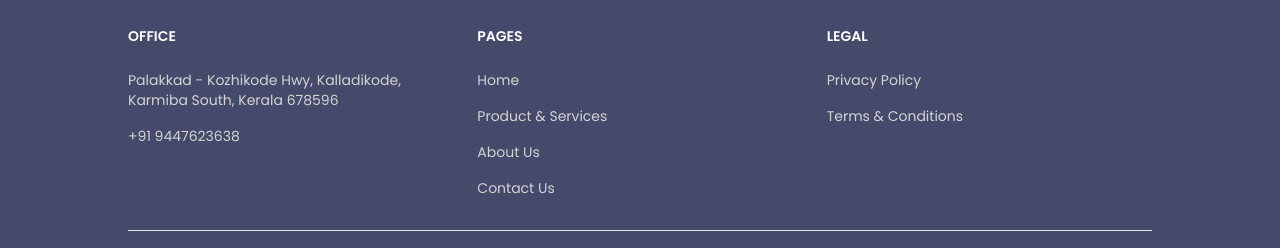
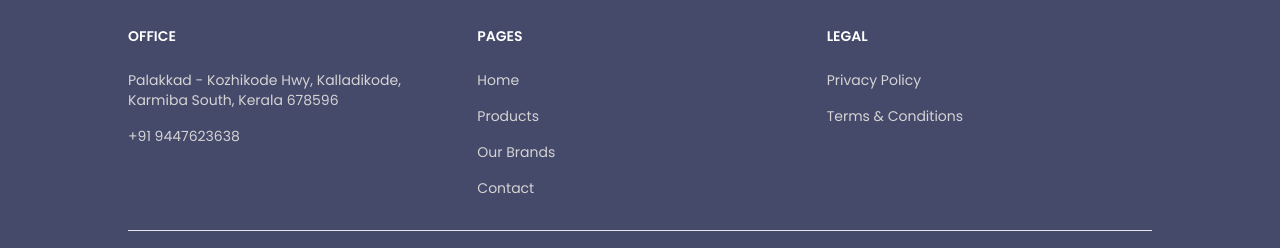
Before and after one commit to adithyanmkd/grand-electricals-responsive, a Next.js app: page / in a window 1280 px wide. Shown: the part 2771-3019 px from the top of the page. Built offline with nearby package versions, Linux system fonts and the light colour scheme.

Commit message:
footer link redirection modified

```diff
--- a/app/components/main/Footer.tsx
+++ b/app/components/main/Footer.tsx
@@ -6,6 +6,33 @@ import {
   FooterLinkGroup,
   FooterTitle,
 } from "flowbite-react";
+
+const navItems = [
+  {
+    id: 1,
+    name: "Home",
+    link: "#",
+    isActive: false,
+  },
+  {
+    id: 2,
+    name: "Products",
+    link: "#product-section",
+    isActive: false,
+  },
+  {
+    id: 3,
+    name: "Our Brands",
+    link: "#brand-section",
+    isActive: false,
+  },
+  {
+    id: 4,
+    name: "Contact",
+    link: "#footer",
+    isActive: false,
+  },
+];
 
 const Footer = () => {
   return (
@@ -32,10 +59,16 @@ const Footer = () => {
             <div>
               <FooterTitle title="Pages" className="text-white" />
               <FooterLinkGroup col>
-                <FooterLink href="#" className="text-sm text-[#D4D4D4]">
-                  Home
-                </FooterLink>
-                <FooterLink href="#" className="text-sm text-[#D4D4D4]">
+                {navItems.map((value) => (
+                  <FooterLink
+                    key={value.id}
+                    href={value.link}
+                    className="text-sm text-[#D4D4D4]"
+                  >
+                    {value.name}
+                  </FooterLink>
+                ))}
+                {/* <FooterLink href="#" className="text-sm text-[#D4D4D4]">
                   Product & Services
                 </FooterLink>
                 <FooterLink href="#" className="text-sm text-[#D4D4D4]">
@@ -43,7 +76,7 @@ const Footer = () => {
                 </FooterLink>
                 <FooterLink href="#" className="text-sm text-[#D4D4D4]">
                   Contact Us
-                </FooterLink>
+                </FooterLink> */}
               </FooterLinkGroup>
             </div>
             <div>
```
